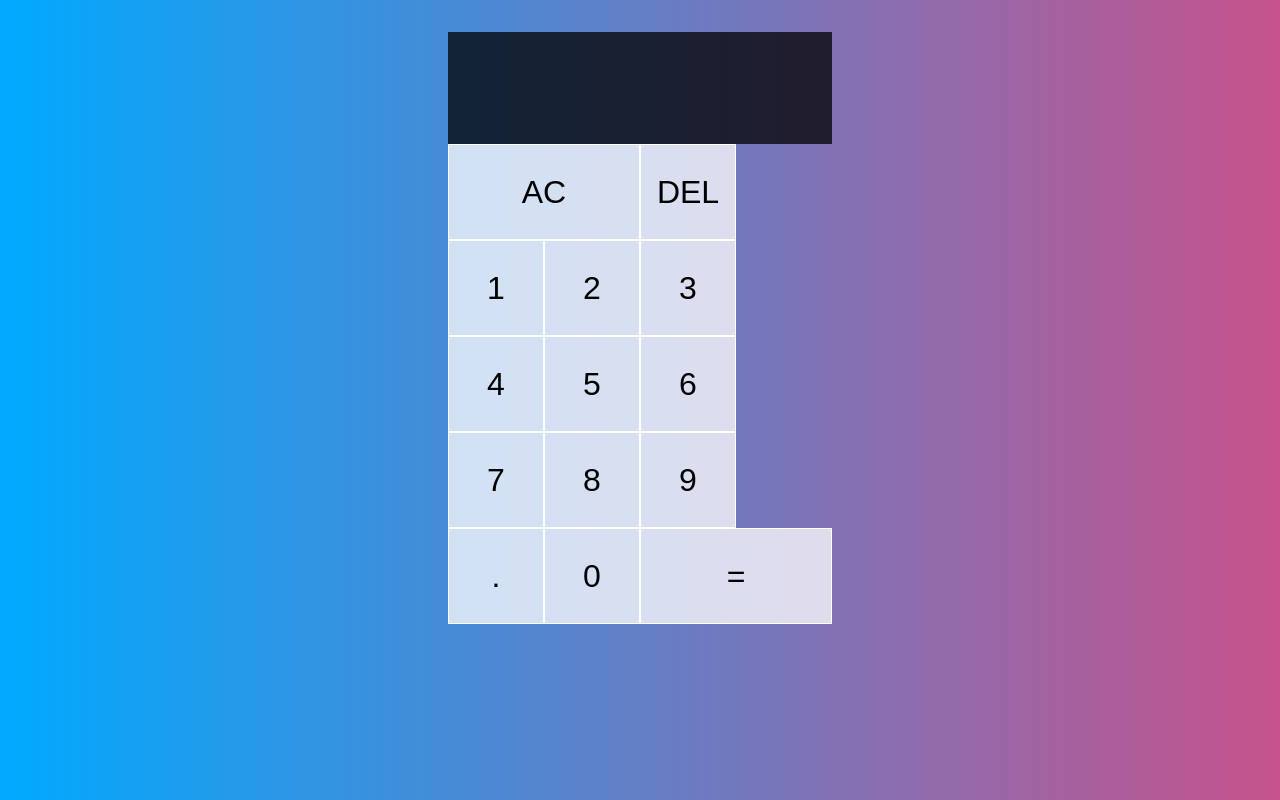
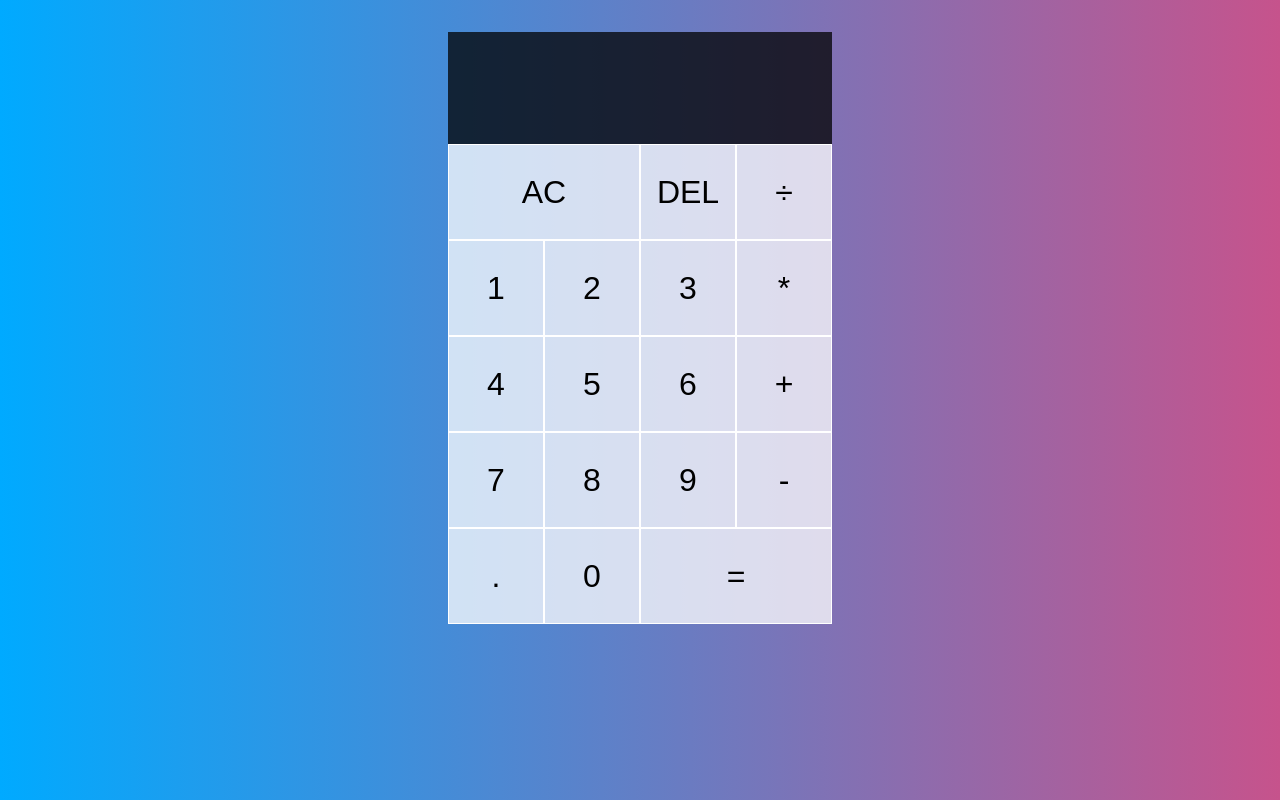
Before and after one commit to JagTheFriend/Calculator-Made-With-React, a React (Create React App) app: page / in a window 1280 px wide. Built offline with nearby package versions, Linux system fonts and the light colour scheme.

Commit message:
Created the operation button component

```diff
--- a/src/Components/OperationButton.tsx
+++ b/src/Components/OperationButton.tsx
@@ -1,4 +1,4 @@
-import React from "react";
+import { ACTIONS } from "../constants.d";
 
 export default function OperationButton({
     operation,
@@ -7,5 +7,13 @@ export default function OperationButton({
     operation: string;
     dispatch: Function;
 }) {
-    return <div></div>;
+    return (
+        <button
+            onClick={() =>
+                dispatch({ type: ACTIONS.CHOOSE_OPERATION, payload: { operation } })
+            }
+        >
+            {operation}
+        </button>
+    );
 }
```
